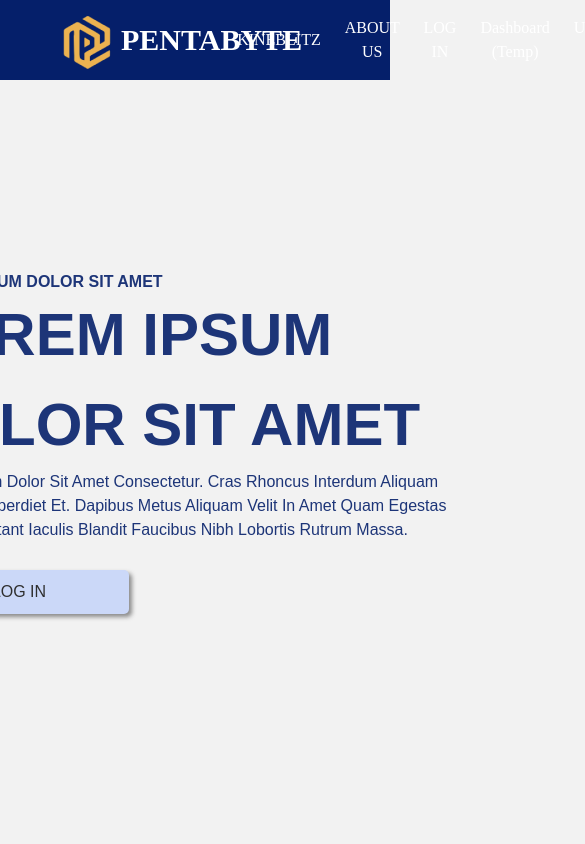
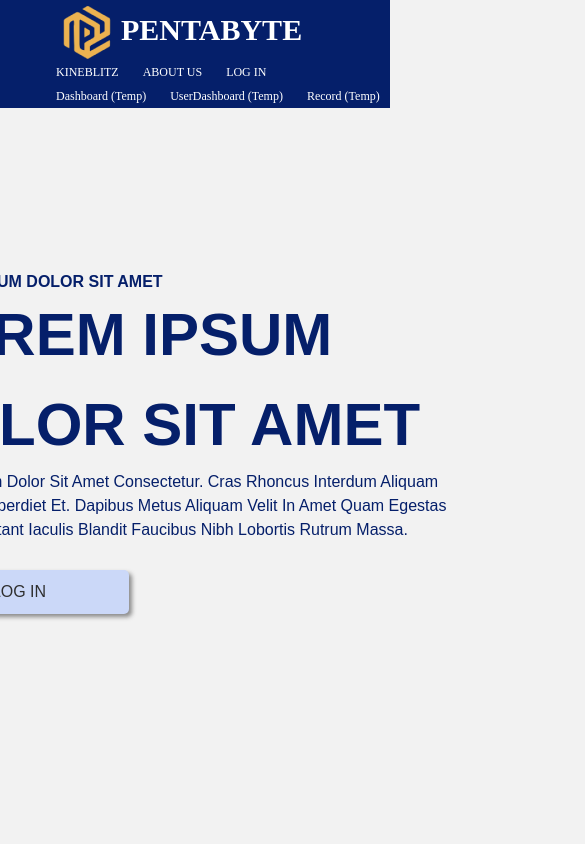
Before and after one commit to nrbauca/kineblitz, a React (Create React App) app: page /home in a window 390 px wide. Shown: the top 844 px of the page, 585 px wide, since content can reach past the window. Built offline with nearby package versions, Linux system fonts and the light colour scheme; the HTML template or start-up script is replaced by a standard one.

Commit message:
NavigationBar/Main color

```diff
--- a/src/App.css
+++ b/src/App.css
@@ -237,12 +237,12 @@ border: none;
   border-radius: 5PX;
   margin-top: 64px;
 padding: 8px 15px 8px 15px;
-background: var(--main-white);
+background: var(--accent-blue);
 color: var(--main-black);
 }
 
 button[type=submit]:hover{
-background: var(--main-red);
+background: var(--main-red) /* temporary */;
 color: var(--main-black);
 }
 
@@ -355,7 +355,7 @@ color: var(--main-black);
       font-size: 40px;
       margin-bottom: 16px;
   }
-  .birth-date, .age, .id-num {
+  .birth-date, .age, .id-num, .condition {
       padding-left: 20px;
       font-weight: 400;
       font-size: 20px;
--- a/src/Components/NavigationBar.js
+++ b/src/Components/NavigationBar.js
@@ -6,18 +6,18 @@ export default function NavigationBar() {
   return (
     <div>
       <header className="font-['Outfit']">
-        <nav className="absolute z-50 top-0 flex h-[80px] w-full justify-between text-white pl-14 bg-[#051F6A]">
+        <nav className="absolute z-50 top-0 w-full justify-between text-white pl-14 bg-[#051F6A] lg:flex lg:h-[80px]">
           <div className="flex items-center">
             <img src={pentabytelogo} alt="pentabyte logo" className="w-[65px] h-[60px]" />
             <Link className="text-3xl font-semibold" to="/home">PENTABYTE</Link>
           </div>
-          <div className="flex gap-6 items-center pr-14">
-            <Link to="/kineblitz"><button className="text-base">KINEBLITZ</button></Link>
-            <Link to="/aboutus"><button className="text-base">ABOUT US</button></Link>
-            <Link to="/login"><button className="text-base">LOG IN</button></Link>
-            <Link to="/dashboard"><button className="text-base">Dashboard (Temp)</button></Link>
-            <Link to="/userdashboard"><button className="text-base">UserDashboard (Temp)</button></Link>
-            <Link to="/record"><button className="text-base">Record (Temp)</button></Link>
+          <div className="items-center text-xs sm:pr-14 sm:text-base sm:flex md:gap-6">
+            <Link to="/kineblitz"><button className="pr-6 py-1">KINEBLITZ</button></Link>
+            <Link to="/aboutus"><button className="pr-6 py-1">ABOUT US</button></Link>
+            <Link to="/login"><button className="pr-6 py-1">LOG IN</button></Link>
+            <Link to="/dashboard"><button className="pr-6 py-1">Dashboard (Temp)</button></Link>
+            <Link to="/userdashboard"><button className="pr-6 py-1">UserDashboard (Temp)</button></Link>
+            <Link to="/record"><button>Record (Temp)</button></Link>
           </div>
         </nav>
       </header>
--- a/src/Pages/UserDashboard.js
+++ b/src/Pages/UserDashboard.js
@@ -12,7 +12,7 @@ export default function UserDashboard() {
                     <p className="birth-date">Birth Date:</p>
                     <p className="age">Age:</p>
                     <p className="id-num">ID No.:</p>
-                    <p className="id-num">Condition:</p>
+                    <p className="condition">Condition:</p>
                     </div>
                 </div>
                 <h3 className="center">Records</h3>
--- a/src/index.css
+++ b/src/index.css
@@ -4,7 +4,7 @@
 @import url('https://fonts.googleapis.com/css2?family=Outfit:wght@400;500;800&display=swap');
 
 :root {
-    --main-blue: #1d3578;
+    --main-blue: /* #1d3578 */#051F6A;
     --main-red: #C32626;
     --main-black: #2F2F2F;
     --main-white: #F2F2F2;
```
